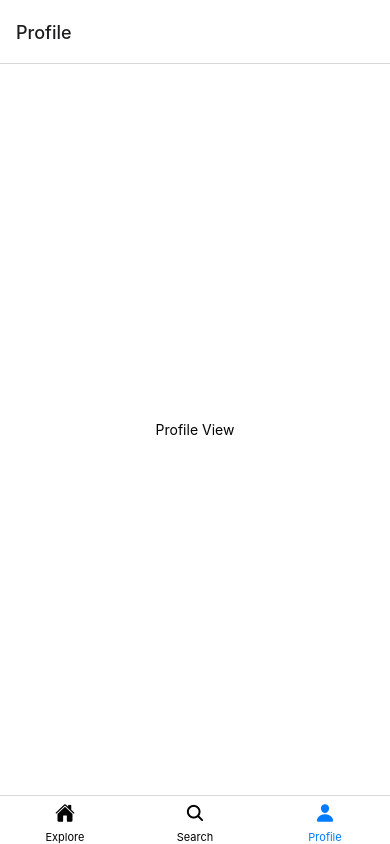
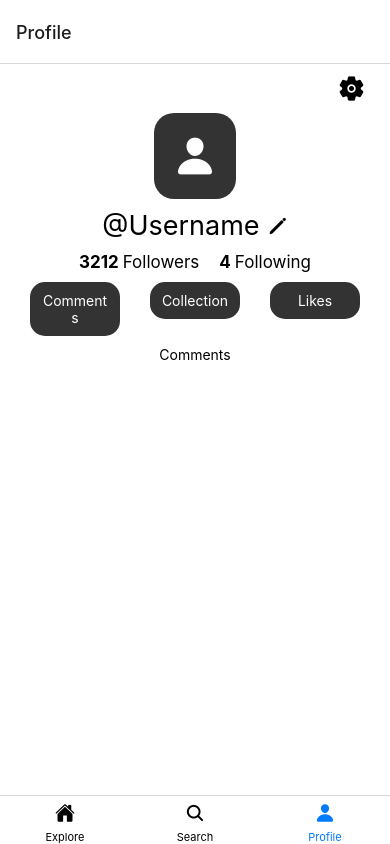
Before and after one commit to MarcusM1231/Cineverse, a React Native app in the folder Cineverse/: screen /Profile in a window 390 px wide. Built offline with nearby package versions, Linux system fonts and the light colour scheme.

Commit message:
CV-4: Profile Header
Created profile header and updated styling on explore page

```diff
--- /dev/null
+++ b/Cineverse/ViewComponents/ProfileComponents/ProfileHeaderComponent.tsx
@@ -0,0 +1,202 @@
+import { StyleSheet, Text, View, TouchableOpacity} from 'react-native';
+import { Ionicons } from '@expo/vector-icons';
+import { useState } from 'react';
+import ProfileCollectionsView from '../../Views/SubViews/ProfileSubView/ProfileCollectionsView';
+import ProfileCommentsView from '../../Views/SubViews/ProfileSubView/ProfileCommentsView';
+import ProfileLikesView from '../../Views/SubViews/ProfileSubView/ProfileLikesView';
+
+let username = "Username";
+let followersCount  = 3212;
+let followingCunt = 4;
+
+const commentCategory = "Comments";
+const collectionCategory = "Collection";
+const likeCategory = "Likes";
+
+const UsernameDisplay = () => {
+    return (
+        <View style={styles.profileUsernameContainer}>
+            <Text style={styles.username}>@{username}</Text>
+            <TouchableOpacity>
+                <Ionicons name="pencil" style={styles.pencilButton}/>
+            </TouchableOpacity>
+        </View>
+    )
+}
+
+const ProfileImage = () =>{
+    return (
+        <View style={styles.profileImageContainer}>
+            <TouchableOpacity>
+                <Ionicons name='person' style={styles.profileImage} color={'white'} />
+            </TouchableOpacity>
+        </View>
+    )
+}
+
+const SettingGear = () => {
+    return(
+        <View style={styles.gearDisplay}>
+            <TouchableOpacity>
+                <Ionicons name='settings' style={styles.gearIcon} />
+            </TouchableOpacity>
+        </View>
+    )
+}
+
+const FollersFollowingCount = () => {
+    return (
+        <View style={styles.followingFollowersContainer}>
+            <View style={styles.followStyle}>
+                <TouchableOpacity>
+                    <Text style={styles.followingFollowersNumber}>{followersCount.toString()} </Text>
+                </TouchableOpacity>
+                <Text style={styles.followingFollowersText}>Followers</Text>
+            </View>
+
+            <View style={styles.followStyle}>
+                <TouchableOpacity>
+                    <Text style={styles.followingFollowersNumber}>{followingCunt.toString()} </Text>
+                </TouchableOpacity>
+                <Text style={styles.followingFollowersText}>Following</Text>
+            </View>
+        </View>
+    )
+}
+
+const ProfileCategories = () => {
+    const [currentCategory, setCurrentCategory] = useState(commentCategory);
+
+    const handleCategoryChange = (category: string) => {
+        setCurrentCategory(category);
+    }
+
+    return(
+        <View>
+            <View style={styles.categoriesContainer}>
+                <TouchableOpacity onPress={() => handleCategoryChange(commentCategory)}>
+                    <Text style={styles.categoriesText}>{commentCategory}</Text>
+                </TouchableOpacity>
+                <TouchableOpacity onPress={() => handleCategoryChange(collectionCategory)}>
+                    <Text style={styles.categoriesText}>{collectionCategory}</Text>
+                </TouchableOpacity>
+                    <TouchableOpacity onPress={() => handleCategoryChange(likeCategory)}>
+                    <Text style={styles.categoriesText}>{likeCategory}</Text>
+                    </TouchableOpacity>
+            </View>
+
+            <View style={styles.categoriesDisplay}>
+                {currentCategory === commentCategory && <ProfileCommentsView />}
+                {currentCategory === collectionCategory && <ProfileCollectionsView />}
+                {currentCategory === likeCategory && <ProfileLikesView />}
+            </View>
+        </View>
+
+    )
+}
+
+export default function ProfileHeaderComponent() {
+    return (
+        <View style={styles.profileContainer}>
+            <View style={styles.container}>
+                <SettingGear />
+                <ProfileImage />
+                <UsernameDisplay />
+                <FollersFollowingCount />
+                <ProfileCategories />
+            </View>
+        </View>
+    );
+  }
+
+  const followingFollowersTextSize = 17
+
+  const styles = StyleSheet.create({
+    profileContainer: {
+        flexDirection: 'row-reverse',
+        flex: 1
+    },
+    container: {
+      backgroundColor: '#fff',
+      width: '100%'
+    },
+
+    //Username Styles
+    pencilButton: {
+        fontSize: 20
+    },
+    username: {
+        fontSize: 27,
+        marginRight: 8,
+    },
+    profileUsernameContainer: {
+        flexDirection: 'row',
+        alignItems: 'center',
+        justifyContent: 'center',
+    },
+
+    //Profile Image Styles
+    profileImageContainer: {
+        alignItems: 'center',
+        marginBottom: 10
+
+    },
+    profileImage: {
+        backgroundColor: '#333333',
+        fontSize: 42,
+        borderRadius: 20,
+        padding: 20,
+        overflow: 'hidden'
+
+    },
+
+    //Settings Gear Styles
+    gearIcon: {
+        fontSize: 27,
+        padding: 10
+    },
+    gearDisplay : {
+        alignItems: 'flex-end',
+        justifyContent:'flex-end'
+    },
+
+    //Following / Followers styles
+    followingFollowersContainer: {
+        flexDirection: 'row',
+        justifyContent: 'center',
+        margin: 10
+    },
+    followingFollowersNumber: {
+        fontSize: followingFollowersTextSize,
+        fontWeight: 'bold'
+    },
+    followingFollowersText: {
+        fontSize: followingFollowersTextSize
+    },
+    followStyle: {
+        flexDirection: 'row',
+        justifyContent: 'center',
+        marginHorizontal: 10,
+    },
+
+    //Categories Styles
+    categoriesContainer: {
+        flexDirection: 'row',
+        justifyContent: 'center',
+    },
+    categoriesText: {
+        marginHorizontal: 15,
+        width: 90,
+        textAlign: 'center',
+        backgroundColor: '#333333',
+        color: 'white',
+        padding: 10,
+        borderRadius: 15,
+        overflow: 'hidden',
+
+    },
+    categoriesDisplay: {
+        justifyContent: 'center'
+    }
+
+  });
--- a/Cineverse/Views/MainViews/ExploreView.tsx
+++ b/Cineverse/Views/MainViews/ExploreView.tsx
@@ -76,15 +76,18 @@ export default function ExploreView() {
       color: 'white'
     },
     buttonCategory: {
+      marginHorizontal: 15,
+      marginVertical: 20,
+      width: 90,
+      textAlign: 'center',
       backgroundColor: '#333333',
-      width: 80,
+      color: 'white',
       padding: 5,
-      marginHorizontal: 30,
-      marginVertical: 20,
-      borderRadius: 3,
+      borderRadius: 15,
+      overflow: 'hidden',
     },
     buttonsContainer: {
-      backgroundColor: '#121212',  //this will end up being removed since background will handle it
+      //backgroundColor: '#121212',  //this will end up being removed since background will handle it
       flexDirection: 'row',
       width: '100%',
       justifyContent: 'center',
--- a/Cineverse/Views/MainViews/ProfileView.tsx
+++ b/Cineverse/Views/MainViews/ProfileView.tsx
@@ -1,14 +1,17 @@
-import { StyleSheet, Text, View } from 'react-native';
+import { StyleSheet, Text, View} from 'react-native';
+import { Ionicons } from '@expo/vector-icons';
+import ProfileHeaderComponent from '../../ViewComponents/ProfileComponents/ProfileHeaderComponent';
 
 /*
 This is the Profile view, the view with all the profile
 functionality
 */
 
+
 export default function ProfileView() {
     return (
       <View style={styles.container}>
-        <Text>Profile View</Text>
+        <ProfileHeaderComponent />
     </View>
     );
   }
--- a/Cineverse/Views/SubViews/ExploreSubViews/AToZView.tsx
+++ b/Cineverse/Views/SubViews/ExploreSubViews/AToZView.tsx
@@ -1,10 +1,17 @@
 import React from 'react';
-import { View, Text } from 'react-native';
+import { View, Text, StyleSheet } from 'react-native';
 
 export default function AToZView() {
   return (
-    <View>
+    <View style={styles.container}>
       <Text>A-Z View</Text>
     </View>
   );
 }
+
+const styles = StyleSheet.create({
+  container: {
+    padding: 10,
+    alignItems: 'center',
+  },
+});
--- a/Cineverse/Views/SubViews/ExploreSubViews/GenreView.tsx
+++ b/Cineverse/Views/SubViews/ExploreSubViews/GenreView.tsx
@@ -1,10 +1,17 @@
 import React from 'react';
-import { View, Text } from 'react-native';
+import { View, Text, StyleSheet } from 'react-native';
 
 export default function GenreView() {
   return (
-    <View>
+    <View style={styles.container}>
       <Text>Genre View</Text>
     </View>
   );
 }
+
+const styles = StyleSheet.create({
+  container: {
+    padding: 10,
+    alignItems: 'center',
+  },
+});
--- a/Cineverse/Views/SubViews/ExploreSubViews/PopularityView.tsx
+++ b/Cineverse/Views/SubViews/ExploreSubViews/PopularityView.tsx
@@ -1,10 +1,18 @@
 import React from 'react';
-import { View, Text } from 'react-native';
+import { View, Text, StyleSheet } from 'react-native';
 
 export default function PopularityView() {
   return (
-    <View>
-      <Text>Popularity Content</Text>
+    <View style={styles.container}>
+      <Text>Popularity View</Text>
     </View>
   );
+
 }
+
+const styles = StyleSheet.create({
+  container: {
+    padding: 10,
+    alignItems: 'center',
+  },
+});
--- /dev/null
+++ b/Cineverse/Views/SubViews/ProfileSubView/ProfileCollectionsView.tsx
@@ -0,0 +1,17 @@
+import { StyleSheet, Text, View } from 'react-native';
+
+
+export default function ProfileCollectionsView() {
+    return (
+      <View style={styles.container}>
+        <Text>Collections</Text>
+    </View>
+    );
+  }
+
+  const styles = StyleSheet.create({
+    container: {
+      padding: 10,
+      alignItems: 'center',
+    },
+  });
--- /dev/null
+++ b/Cineverse/Views/SubViews/ProfileSubView/ProfileCommentsView.tsx
@@ -0,0 +1,17 @@
+import { StyleSheet, Text, View } from 'react-native';
+
+
+export default function ProfileCommentsView() {
+    return (
+      <View style={styles.container}>
+        <Text>Comments</Text>
+      </View>
+    );
+  }
+
+  const styles = StyleSheet.create({
+    container: {
+      padding: 10,
+      alignItems: 'center',
+    },
+  });
--- /dev/null
+++ b/Cineverse/Views/SubViews/ProfileSubView/ProfileLikesView.tsx
@@ -0,0 +1,17 @@
+import { StyleSheet, Text, View } from 'react-native';
+
+
+export default function ProfileLikesView() {
+    return (
+      <View style={styles.container}>
+        <Text>Likes</Text>
+    </View>
+    );
+  }
+
+  const styles = StyleSheet.create({
+    container: {
+      padding: 10,
+      alignItems: 'center',
+    },
+  });
```
